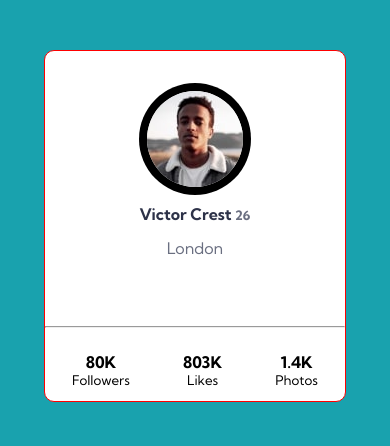
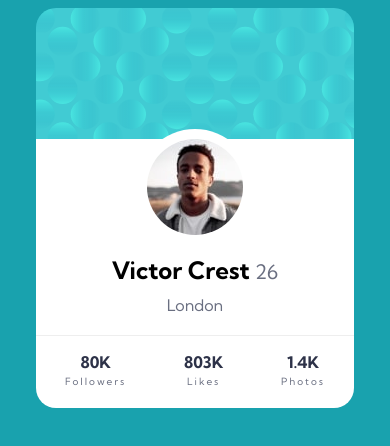
Before and after one commit to Mozzarth/ftm-ProfileCardComponent, a plain HTML site: page index.html in a window 390 px wide. Drawn offline with Linux system fonts and the light colour scheme.

Commit message:
Card terminada --mobile

```diff
--- a/index.html
+++ b/index.html
@@ -21,21 +21,21 @@
   </head>
   <body>
     <div class="card-container">
+      <div class="card-top"></div>
+      <div class="card-down">
         <div class="card-info">
           <div class="card-info-img">
             <img src="images/image-victor.jpg" alt="imagen de perfil" />
           </div>
           <h2>Victor Crest <small>26</small></h2>
-
           <address>London</address>
         </div>
-
-      <hr />
         <footer class="card-info-social">
           <p>80K <small>Followers </small></p>
           <p>803K <small>Likes</small></p>
           <p>1.4K <small>Photos</small></p>
         </footer>
       </div>
+    </div>
   </body>
 </html>
--- a/style.css
+++ b/style.css
@@ -1,57 +1,85 @@
 body {
   font-family: "Kumbh Sans", sans-serif;
   background-color: var(--color-primary);
+
+  /* background-image: url("images/bg-pattern-top.svg");
+  background-position: -185.5px 10px;
+  background-repeat: no-repeat;
+  background-size: cover; */
 }
 :root {
   --color-primary: hsl(185, 75%, 39%);
   --color-secondary: hsl(229, 23%, 23%);
   --color-tred: hsl(227, 10%, 46%);
 }
-
 .card-container {
-  margin: 50px auto 0 auto;
-  border: 1px solid red;
-  max-width: 80%;
-  height: 350px;
-  border-radius: 10px;
-  background-color: white;
-  /*   background-size: cover; */
+  margin: 0 auto;
+  max-width: 85%;
+  border-radius: 20px;
+  display: flex;
+  flex-direction: column;
+  height: 400px;
+  overflow: hidden;
 }
-.card-info {
+.card-top {
+  height: 40%;
+  background-image: url("/images/bg-pattern-card.svg");
+}
+.card-down {
   display: flex;
   flex-direction: column;
   align-items: center;
-  padding-top: 40px;
-  padding-bottom: 60px;
+  background-color: white;
+}
+
+.card-down img {
+  border-radius: 50%;
+  box-shadow: 0 0 0 10px white;
+}
+.card-down .card-info {
+  display: flex;
+  flex-direction: column;
+  justify-content: center;
+  align-items: center;
+  padding-bottom: 20px;
+}
+.card-down .card-info-img {
+  display: flex;
+  justify-content: center;
 }
 .card-info h2 {
-  font-size: 16px;
-  color: var(--color-secondary);
-  /* font-weight: bold; */
+  margin-bottom: 10px;
 }
-.card-info small {
-  font-size: small;
+.card-info h2 small {
+  font-weight: 400;
   color: var(--color-tred);
 }
 .card-info address {
+  font-weight: 400;
   font-style: normal;
   color: var(--color-tred);
 }
-.card-info-img img {
-  border-radius: 50px;
-  box-shadow: 0px 0px 0px 8px black;
-}
 
 .card-info-social {
+  width: 100%;
   display: flex;
+  align-items: center;
   justify-content: space-around;
+  border-top: 1.5px solid #d8d8d870;
 }
 .card-info-social > p {
   display: flex;
   flex-direction: column;
-  font-weight: bold;
   align-items: center;
+  line-height: 20px;
+
+  color: var(--color-secondary);
+  font-weight: 700;
+  font-size: 16px;
 }
 .card-info-social small {
+  letter-spacing: 2px;
+  color: var(--color-tred);
   font-weight: 400;
+  font-size: 10px;
 }
```
Lines whose indentation alone changed are shown as unchanged.
